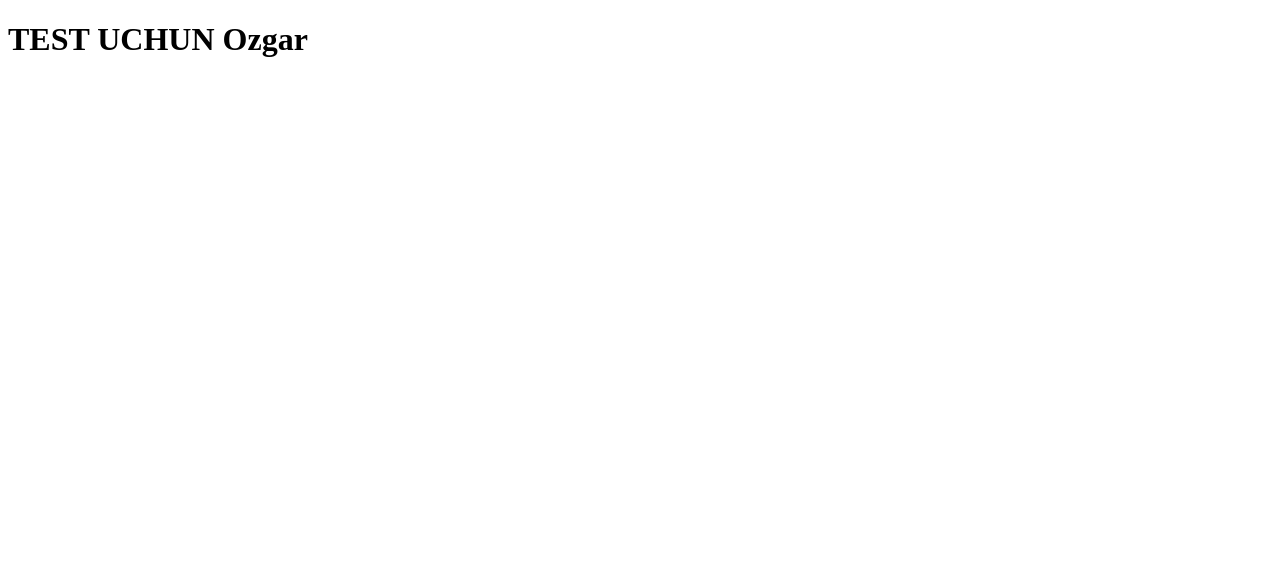
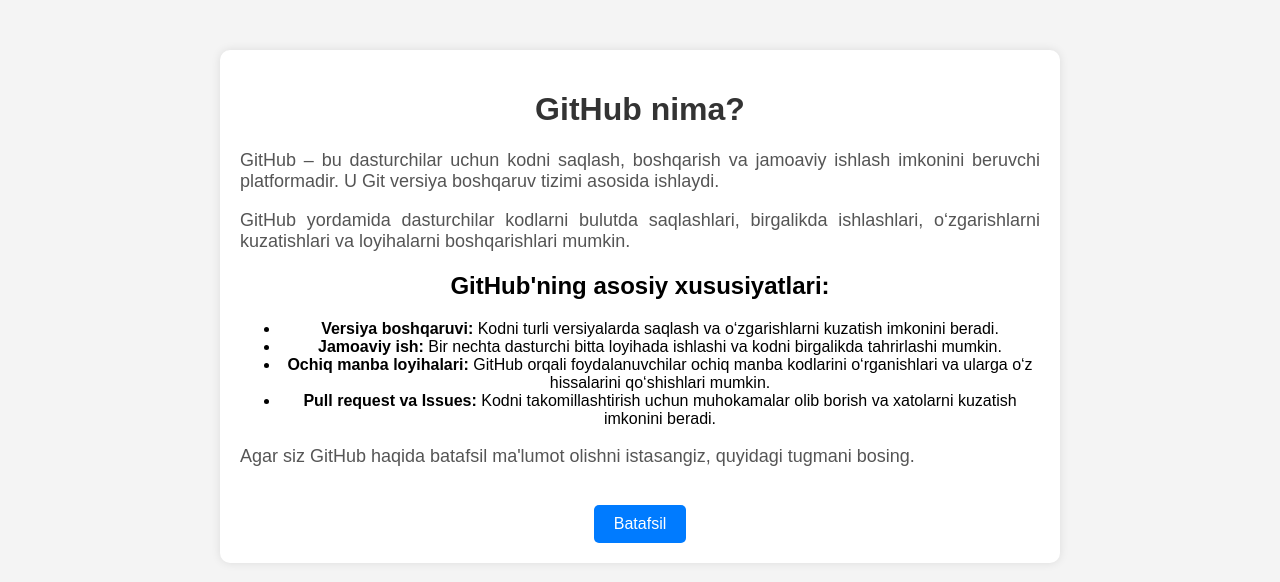
Before and after one commit to omonovdev/Test, a plain HTML site: page index.html in a window 1280 px wide. Drawn offline with Linux system fonts and the light colour scheme.

Commit message:
Project finshed

```diff
--- a/index.html
+++ b/index.html
@@ -1,11 +1,61 @@
 <!DOCTYPE html>
-<html lang="en">
+<html lang="uz">
 <head>
     <meta charset="UTF-8">
     <meta name="viewport" content="width=device-width, initial-scale=1.0">
-    <title>Document</title>
+    <title>GitHub - Kirish</title>
+    <style>
+        body {
+            font-family: Arial, sans-serif;
+            background-color: #f4f4f4;
+            margin: 0;
+            padding: 0;
+            text-align: center;
+        }
+        .container {
+            max-width: 800px;
+            margin: 50px auto;
+            background: white;
+            padding: 20px;
+            border-radius: 10px;
+            box-shadow: 0 0 10px rgba(0, 0, 0, 0.1);
+        }
+        h1 {
+            color: #333;
+        }
+        p {
+            font-size: 18px;
+            color: #555;
+            text-align: justify;
+        }
+        .btn {
+            display: inline-block;
+            padding: 10px 20px;
+            margin-top: 20px;
+            text-decoration: none;
+            color: white;
+            background: #007bff;
+            border-radius: 5px;
+        }
+        .btn:hover {
+            background: #0056b3;
+        }
+    </style>
 </head>
 <body>
-    <h1>TEST UCHUN Ozgar</h1>
+    <div class="container">
+        <h1>GitHub nima?</h1>
+        <p>GitHub – bu dasturchilar uchun kodni saqlash, boshqarish va jamoaviy ishlash imkonini beruvchi platformadir. U Git versiya boshqaruv tizimi asosida ishlaydi.</p>
+        <p>GitHub yordamida dasturchilar kodlarni bulutda saqlashlari, birgalikda ishlashlari, o‘zgarishlarni kuzatishlari va loyihalarni boshqarishlari mumkin.</p>
+        <h2>GitHub'ning asosiy xususiyatlari:</h2>
+        <ul>
+            <li><strong>Versiya boshqaruvi:</strong> Kodni turli versiyalarda saqlash va o‘zgarishlarni kuzatish imkonini beradi.</li>
+            <li><strong>Jamoaviy ish:</strong> Bir nechta dasturchi bitta loyihada ishlashi va kodni birgalikda tahrirlashi mumkin.</li>
+            <li><strong>Ochiq manba loyihalari:</strong> GitHub orqali foydalanuvchilar ochiq manba kodlarini o‘rganishlari va ularga o‘z hissalarini qo‘shishlari mumkin.</li>
+            <li><strong>Pull request va Issues:</strong> Kodni takomillashtirish uchun muhokamalar olib borish va xatolarni kuzatish imkonini beradi.</li>
+        </ul>
+        <p>Agar siz GitHub haqida batafsil ma'lumot olishni istasangiz, quyidagi tugmani bosing.</p>
+        <a href="https://github.com" target="_blank" class="btn">Batafsil</a>
+    </div>
 </body>
 </html>
```
